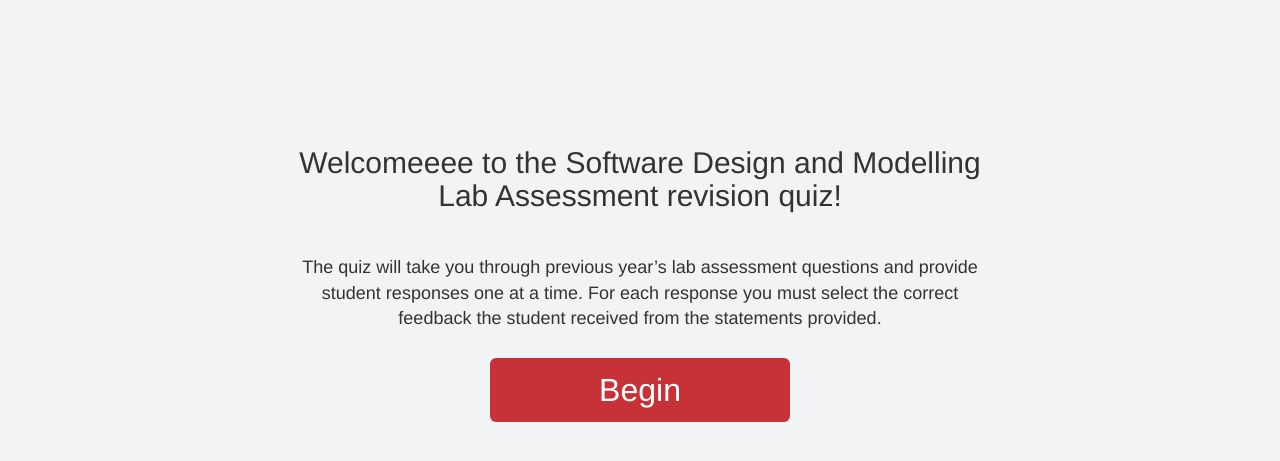
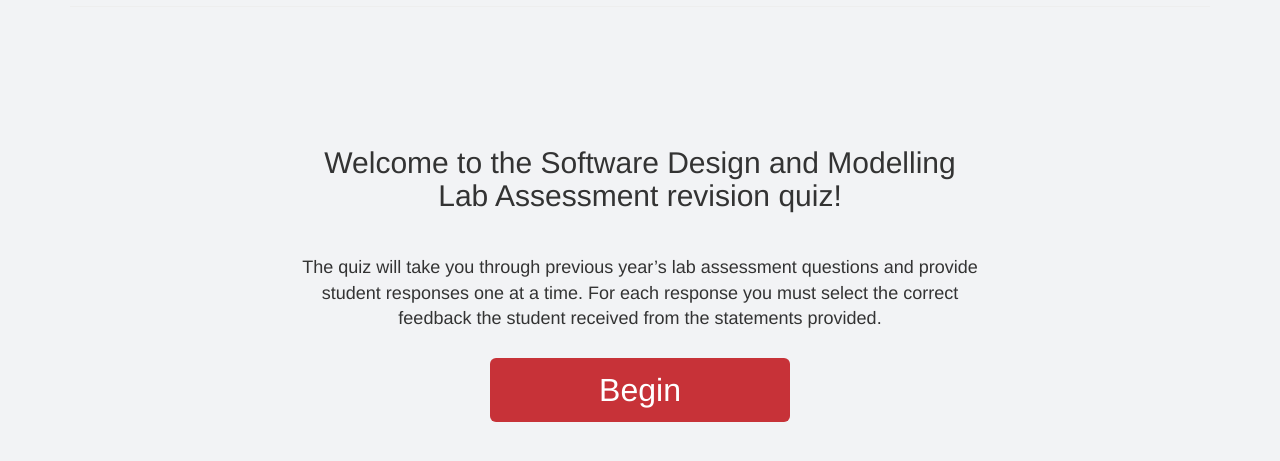
Before and after one commit to ionac37/ionac37.github.io, a plain HTML site: page index.html in a window 1280 px wide. Shown: the part 133-594 px from the top of the page. Drawn offline with nearby package versions, Linux system fonts and the light colour scheme.

Commit message:
Update index.html

```diff
--- a/index.html
+++ b/index.html
@@ -52,7 +52,7 @@
     </div>
 
     <div class="container text-center">
-        <h2> <br><br><br>Welcomeeee to the Software Design and Modelling <br> Lab Assessment revision quiz! <br><br></h2>
+        <h2> <br><br><br>Welcome to the Software Design and Modelling <br> Lab Assessment revision quiz! <br><br></h2>
         <div class="large"> The quiz will take you through previous year’s lab assessment questions and provide <br>
             student responses one at a time. For each response you must select the correct <br> feedback the student received
             from the statements provided. <br><br>
```
